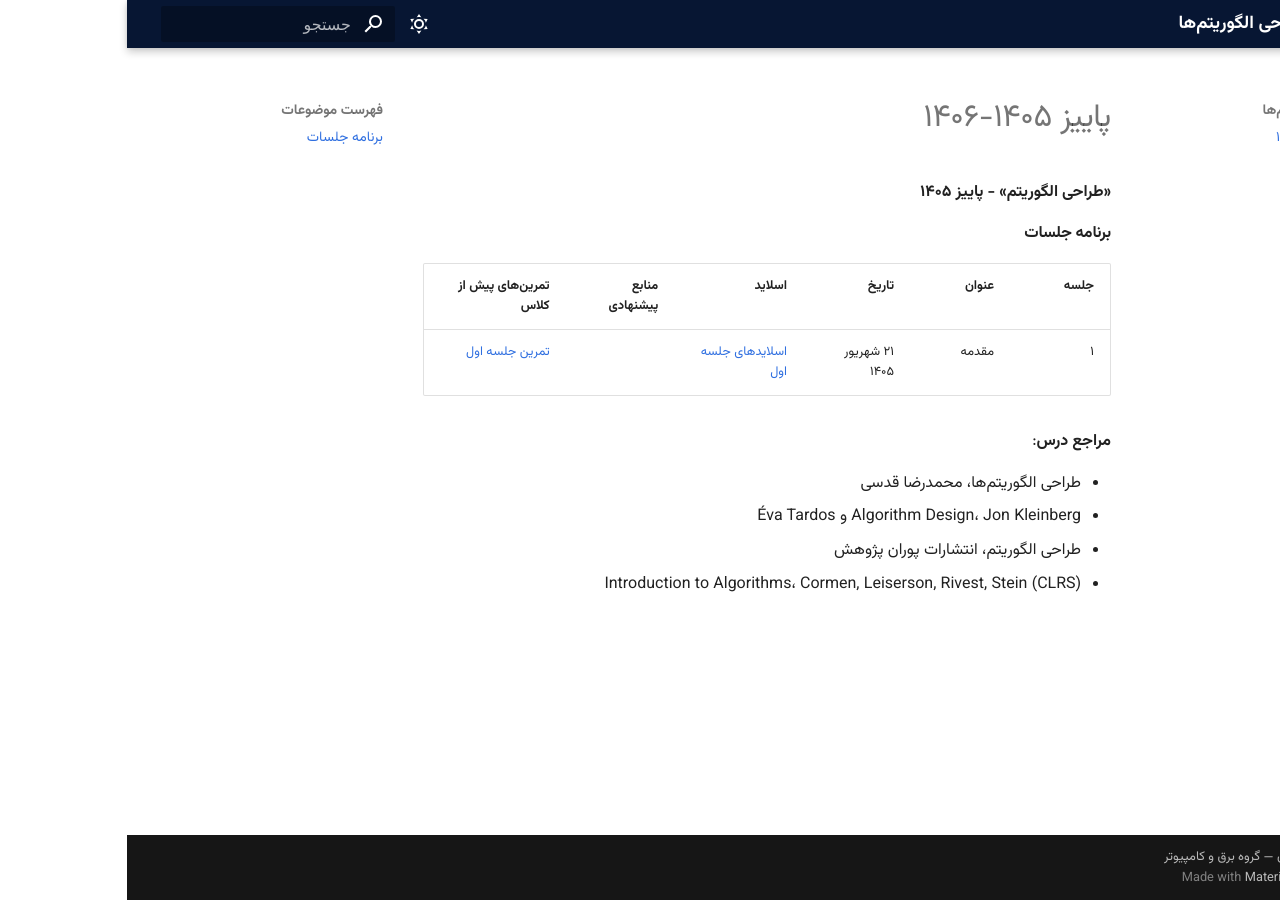
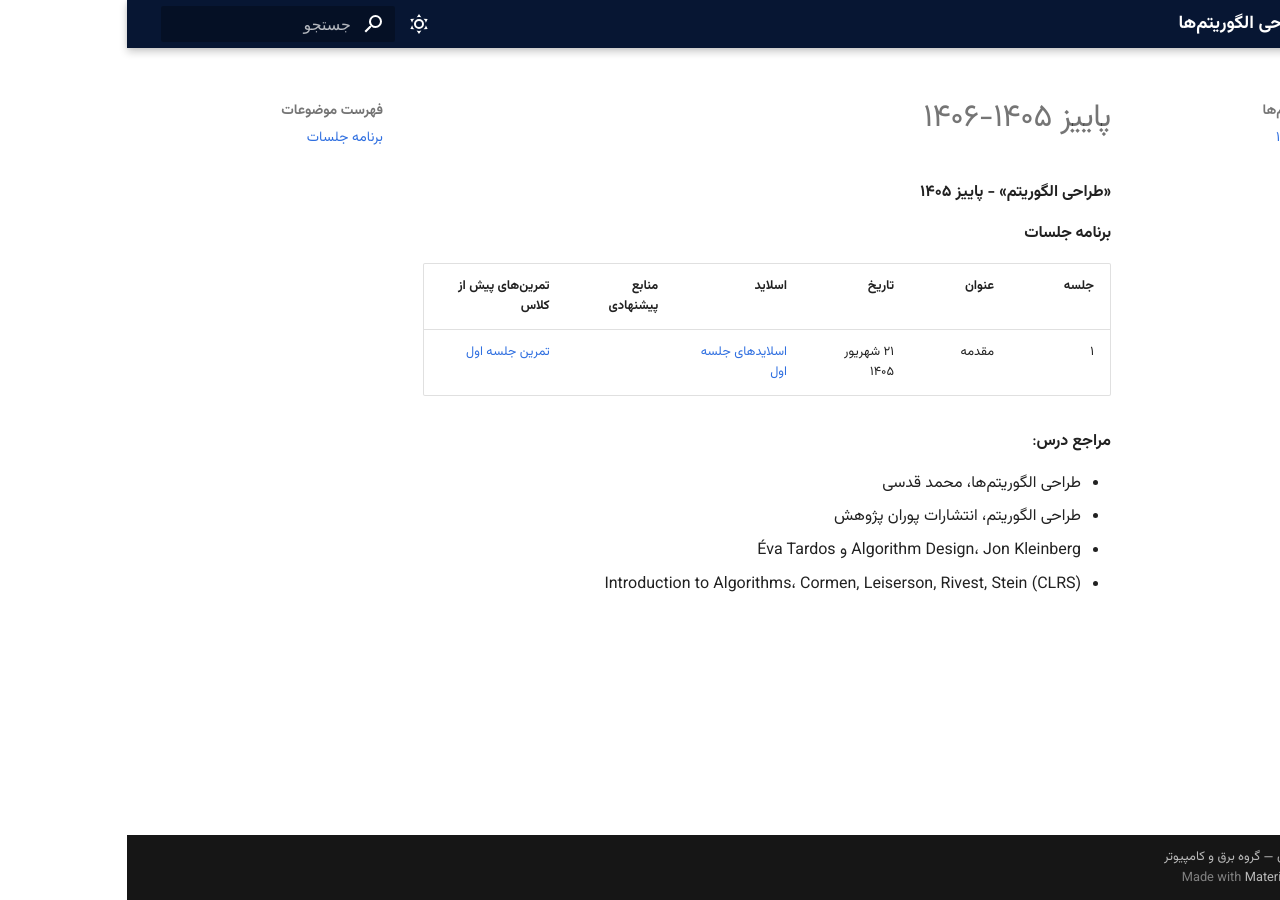
Before and after one commit to CESA-UH/CESA-UH.github.io, an MkDocs documentation site: the page built from docs-src/Algo/docs/index.md, in a window 1280 px wide. Built offline with MkDocs 1.6.1 and Material for MkDocs 9.7.7, drawn with Linux system fonts in a browser that asks for light colours.

Commit message:
update algoritm file

```diff
--- a/docs-src/Algo/docs/index.md
+++ b/docs-src/Algo/docs/index.md
@@ -8,7 +8,7 @@
 
 **مراجع درس**:
 
-- طراحی الگوریتم‌ها، محمدرضا قدسی
+- طراحی الگوریتم‌ها، محمد قدسی
+- طراحی الگوریتم، انتشارات پوران پژوهش
 - Algorithm Design، Jon Kleinberg و Éva Tardos
-- طراحی الگوریتم، انتشارات پوران پژوهش
 - Introduction to Algorithms، Cormen, Leiserson, Rivest, Stein (CLRS)
```
